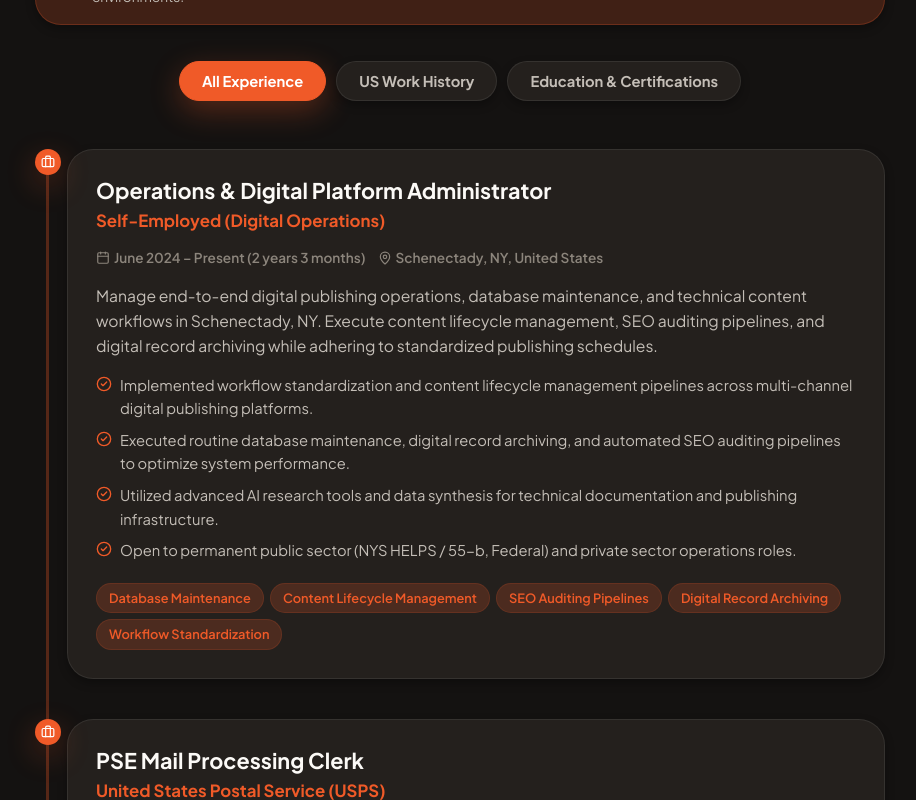
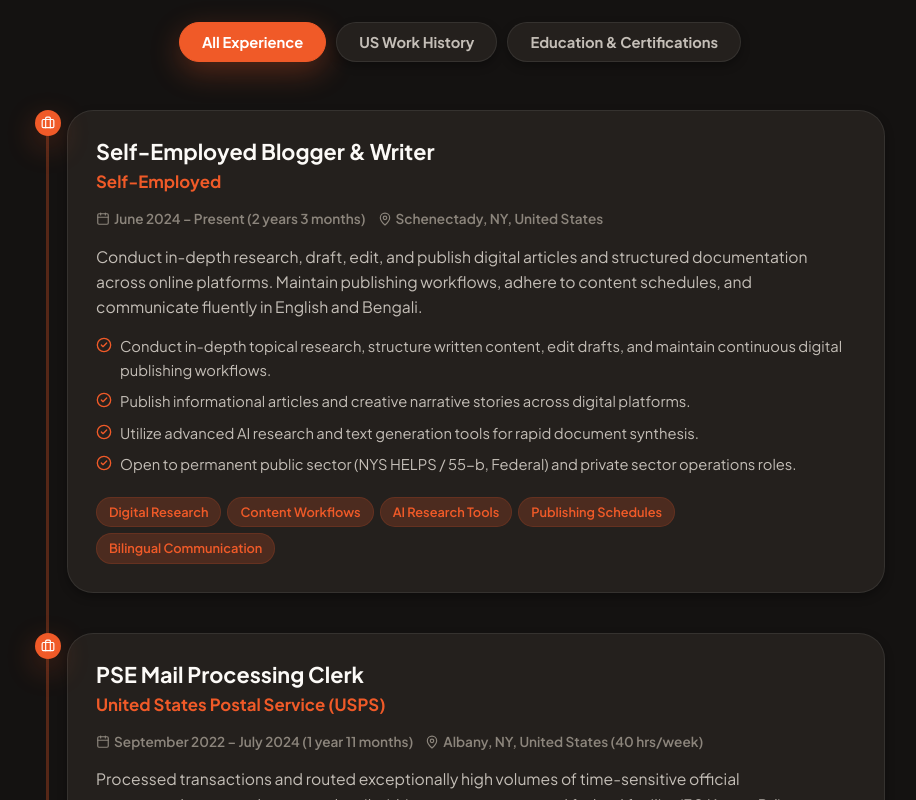
Before and after one commit to abusaeedsayem/portfolio, a React (Vite) app: page / in a window 1280 px wide. Shown: the part 5941-6741 px from the top of the page, without its empty margins (180-1096 px from the left). Built offline with nearby package versions, Linux system fonts and the light colour scheme.

Commit message:
Fix: Revert role title to exact document text 'Self-Employed Blogger & Writer' at 'Self-Employed'

```diff
--- a/src/data/portfolioData.js
+++ b/src/data/portfolioData.js
@@ -88,7 +88,7 @@ export const projectCategories = [
   { id: "all", label: "All Case Studies" },
   { id: "public_sector", label: "Public Sector & Federal" },
   { id: "private_sector", label: "Private Industry & Tech" },
-  { id: "ai_digital", label: "Digital Platform Operations" }
+  { id: "ai_digital", label: "Digital Research Operations" }
 ];
 
 export const projects = [
@@ -146,42 +146,41 @@ export const projects = [
     ]
   },
   {
-    id: "digital-platform-operations",
-    title: "Digital Platform Operations & Content Lifecycle Infrastructure",
+    id: "digital-research-publishing",
+    title: "AI-Assisted Digital Research & Content Operations",
     category: "ai_digital",
-    tagline: "Operations management, database maintenance, SEO auditing pipelines, and digital record archiving.",
-    description: "Manages digital platform operations, database maintenance, and technical publishing workflows as a self-employed operator in Schenectady, NY (June 2024 – Present). Implemented workflow standardization, content lifecycle management pipelines, automated SEO auditing, and digital record archiving across online platforms.",
+    tagline: "Self-employed blogger and writer leveraging AI tools for in-depth research, structured drafting, and workflow scheduling.",
+    description: "Self-employed blogger & writer in Schenectady, NY (June 2024 – Present). Conducts in-depth research, drafts, edits, and publishes digital articles and structured documentation across online platforms using advanced AI tools while adhering to strict content schedules.",
     featured: false,
     imageColor: "linear-gradient(135deg, #f05a28 0%, #ff7d52 100%)",
-    tags: ["Database Maintenance", "Content Lifecycle Management", "SEO Auditing Pipelines", "Digital Record Archiving", "Workflow Standardization"],
+    tags: ["AI Research Tools", "Structured Documentation", "Publishing Workflows", "Bilingual"],
     githubUrl: "",
     liveUrl: personalInfo.socialLinks.linkedin,
-    metrics: ["2 Yrs 3 Mos US Experience", "Workflow Standardization", "Digital Record Archiving"],
+    metrics: ["2 Yrs 3 Mos US Experience", "Publishing Schedules", "Bilingual Communication"],
     architecture: [
-      "Database maintenance and digital record archiving across structured online platforms.",
-      "Automated SEO auditing pipelines and content lifecycle management procedures.",
-      "Workflow standardization for technical publishing infrastructure and editorial schedules."
+      "Prompt engineering and AI text generation for rapid research synthesis.",
+      "Structured documentation workflows and content calendar management."
     ]
   }
 ];
 
-// EXCLUSIVELY US-BASED WORK EXPERIENCE (Strictly 100% US Jobs)
+// EXCLUSIVELY US-BASED WORK EXPERIENCE (Strictly 100% US Jobs matching Form #S1000 & LinkedIn)
 export const experience = [
   {
     id: "exp-0",
-    role: "Operations & Digital Platform Administrator",
-    company: "Self-Employed (Digital Operations)",
+    role: "Self-Employed Blogger & Writer",
+    company: "Self-Employed",
     period: "June 2024 – Present (2 years 3 months)",
     location: "Schenectady, NY, United States",
     type: "Work",
-    description: "Manage end-to-end digital publishing operations, database maintenance, and technical content workflows in Schenectady, NY. Execute content lifecycle management, SEO auditing pipelines, and digital record archiving while adhering to standardized publishing schedules.",
+    description: "Conduct in-depth research, draft, edit, and publish digital articles and structured documentation across online platforms. Maintain publishing workflows, adhere to content schedules, and communicate fluently in English and Bengali.",
     achievements: [
-      "Implemented workflow standardization and content lifecycle management pipelines across multi-channel digital publishing platforms.",
-      "Executed routine database maintenance, digital record archiving, and automated SEO auditing pipelines to optimize system performance.",
-      "Utilized advanced AI research tools and data synthesis for technical documentation and publishing infrastructure.",
+      "Conduct in-depth topical research, structure written content, edit drafts, and maintain continuous digital publishing workflows.",
+      "Publish informational articles and creative narrative stories across digital platforms.",
+      "Utilize advanced AI research and text generation tools for rapid document synthesis.",
       "Open to permanent public sector (NYS HELPS / 55-b, Federal) and private sector operations roles."
     ],
-    technologies: ["Database Maintenance", "Content Lifecycle Management", "SEO Auditing Pipelines", "Digital Record Archiving", "Workflow Standardization"]
+    technologies: ["Digital Research", "Content Workflows", "AI Research Tools", "Publishing Schedules", "Bilingual Communication"]
   },
   {
     id: "exp-1",
```
